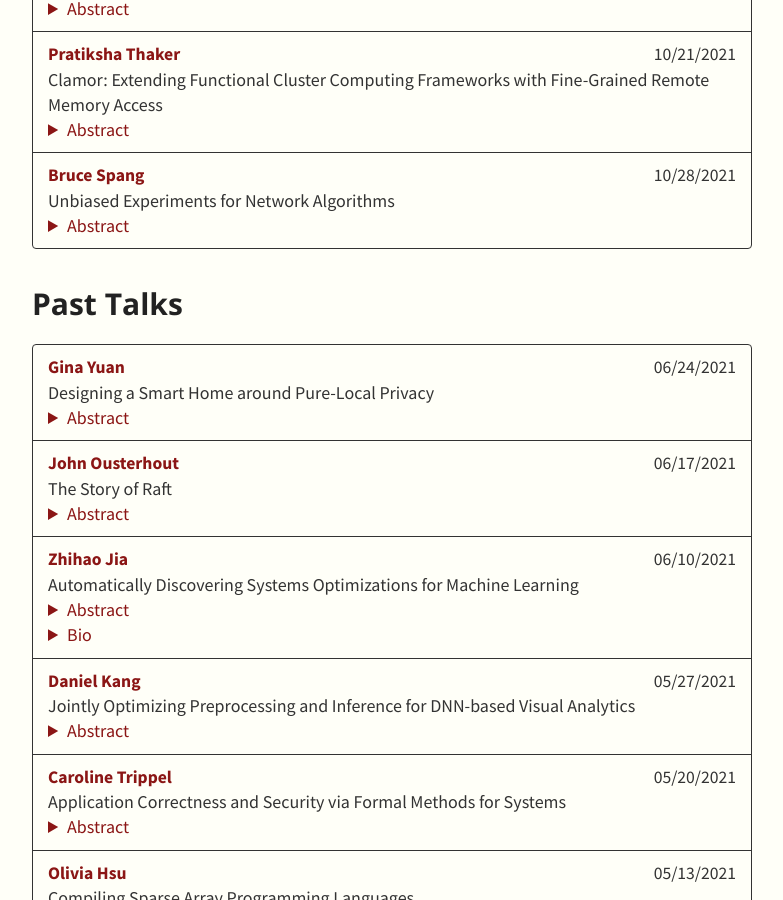
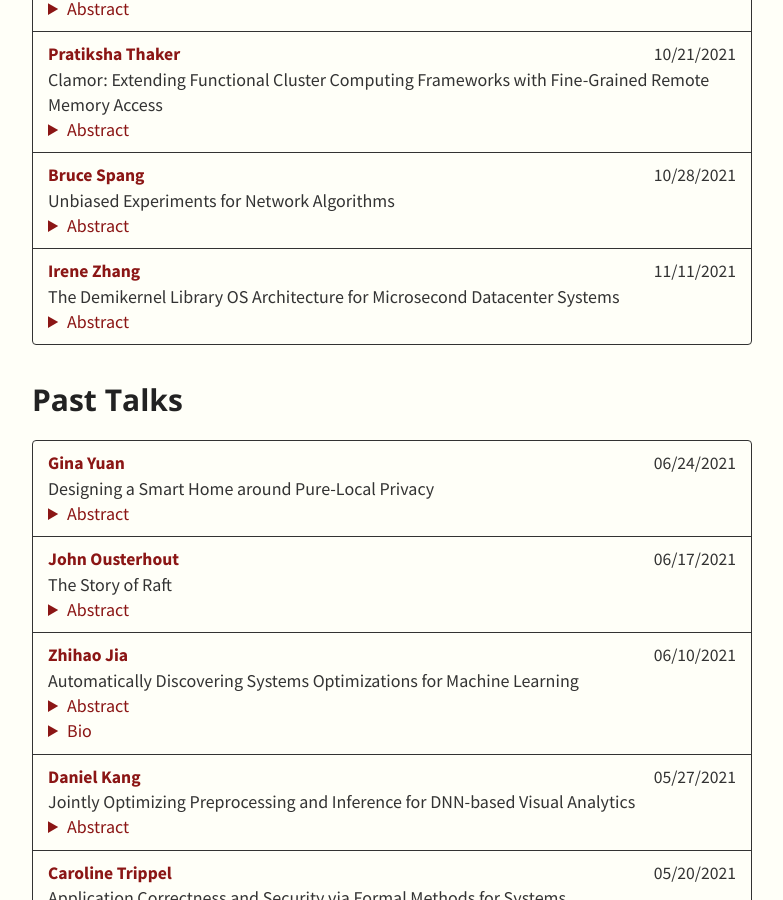
Before and after one commit to stanford-systems-seminar/stanford-systems-seminar.github.io, a Jekyll site: the page built from index.md, in a window 1280 px wide and 900 px high, scrolled down 645 px. Shown: the whole window, without its empty margins (248-1031 px from the left). Built offline with Jekyll 4.4.1, drawn with Linux system fonts in a browser that asks for light colours.

Commit message:
added irene's talk

```diff
--- a/_data/talks.yml
+++ b/_data/talks.yml
@@ -25,6 +25,11 @@
       title: "Unbiased Experiments for Network Algorithms"
       abstract: "When developing a new networking algorithm, it is established practice to run a randomized experiment, or A/B test, to evaluate its performance. In an A/B test, traffic is randomly allocated between a treatment group, which uses the new algorithm, and a control group, which uses the existing algorithm. However, because networks are congested, both treatment and control traffic compete against each other for resources in a way that biases the outcome of these tests.  This bias can have a surprisingly large effect; for example, in lab A/B tests with two widely used congestion control algorithms, the treatment appeared to deliver 150% higher throughput when used by a few flows, and 75% lower throughput when used by most flows–despite the fact that the two algorithms have identical throughput when used by all traffic.  Beyond the lab, we show that A/B tests can also be biased at scale. In an experiment run in cooperation with Netflix, estimates from A/B tests mistake the direction of change of some metrics, miss changes in other metrics, and overestimate the size of effects. We propose alternative experiment designs, previously used in online platforms, to more accurately evaluate new algorithms and allow experimenters to better understand the impact of congestion on their tests."
       website: https://brucespang.com/
+    - speaker: Irene Zhang
+      date: 11/11/2021
+      title: "The Demikernel Library OS Architecture for Microsecond Datacenter Systems"
+      abstract: "TBA"
+      website: https://irenezhang.net/
 - type: Past Talks
   members:
     - speaker: Gina Yuan
```
